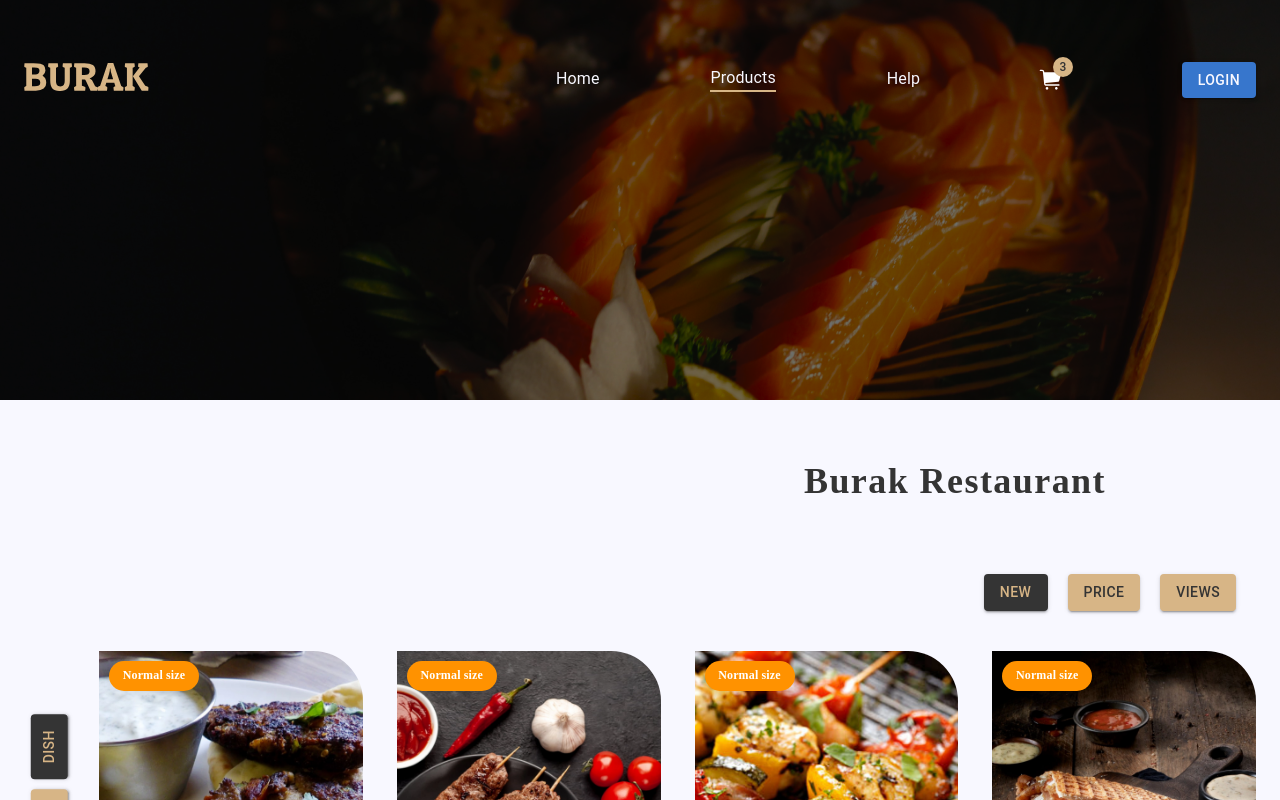
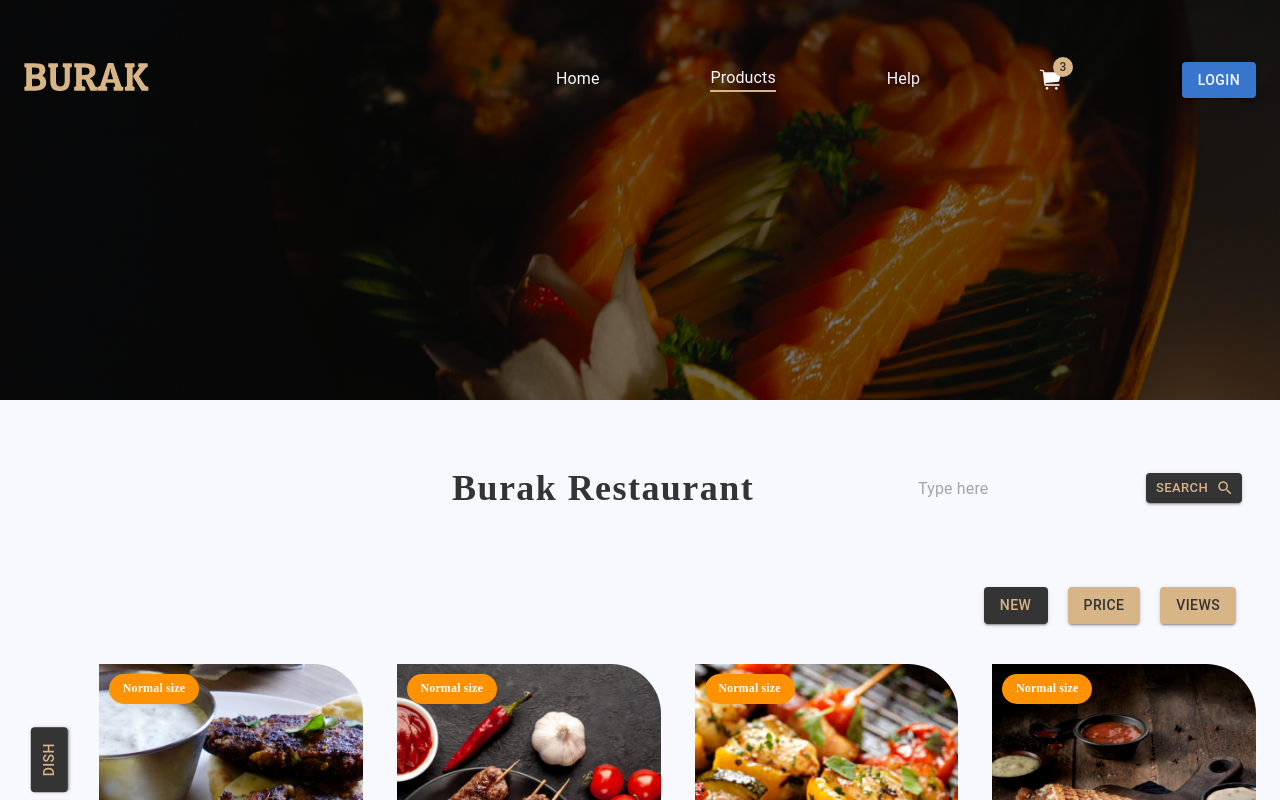
Before and after one commit to zoda17/burak-react, a React (Create React App) app: page /products in a window 1280 px wide. Shown: the top 800 px of the page. Built offline with nearby package versions, Linux system fonts and the light colour scheme.

Commit message:
fix: error fix

```diff
--- a/src/app/screens/productsPage/Products.tsx
+++ b/src/app/screens/productsPage/Products.tsx
@@ -5,7 +5,9 @@ import {
     Card,
     CardMedia,
     Container,
+    InputAdornment,
     Stack,
+    TextField,
   } from "@mui/material";
   import Pagination from "@mui/material/Pagination";
   import PaginationItem from "@mui/material/PaginationItem";
@@ -35,9 +37,39 @@ import {
             <Stack className={"avatar-big-box"}>
               <Box></Box>
               <Box className={"category-title"}>Burak Restaurant</Box>
-              {/* <Box className={"single-search-big-box"}>
-                <SearchBar />
-              </Box> */}
+              <div className="avatar-search-box">
+              <TextField
+                variant="outlined"
+                placeholder="Type here"
+                sx={{
+                  "& .MuiOutlinedInput-root": {
+                    "& fieldset": {
+                      borderColor: "transparent",
+                    },
+                    "&:hover fieldset": {
+                      borderColor: "transparent",
+                    },
+                    "&.Mui-focused fieldset": {
+                      borderColor: "transparent",
+                    },
+                  },
+                }}
+                InputProps={{
+                  endAdornment: (
+                    <InputAdornment position="end">
+                      <Button
+                        variant="contained"
+                        color="primary"
+                        size="small"
+                        endIcon={<SearchIcon />}
+                      >
+                        Search
+                      </Button>
+                    </InputAdornment>
+                  ),
+                }}
+              />
+            </div>
             </Stack>
             <Stack className={"dishes-filter-box"}>
               <Button variant={"contained"} color={"primary"} className={"order"}>
```
